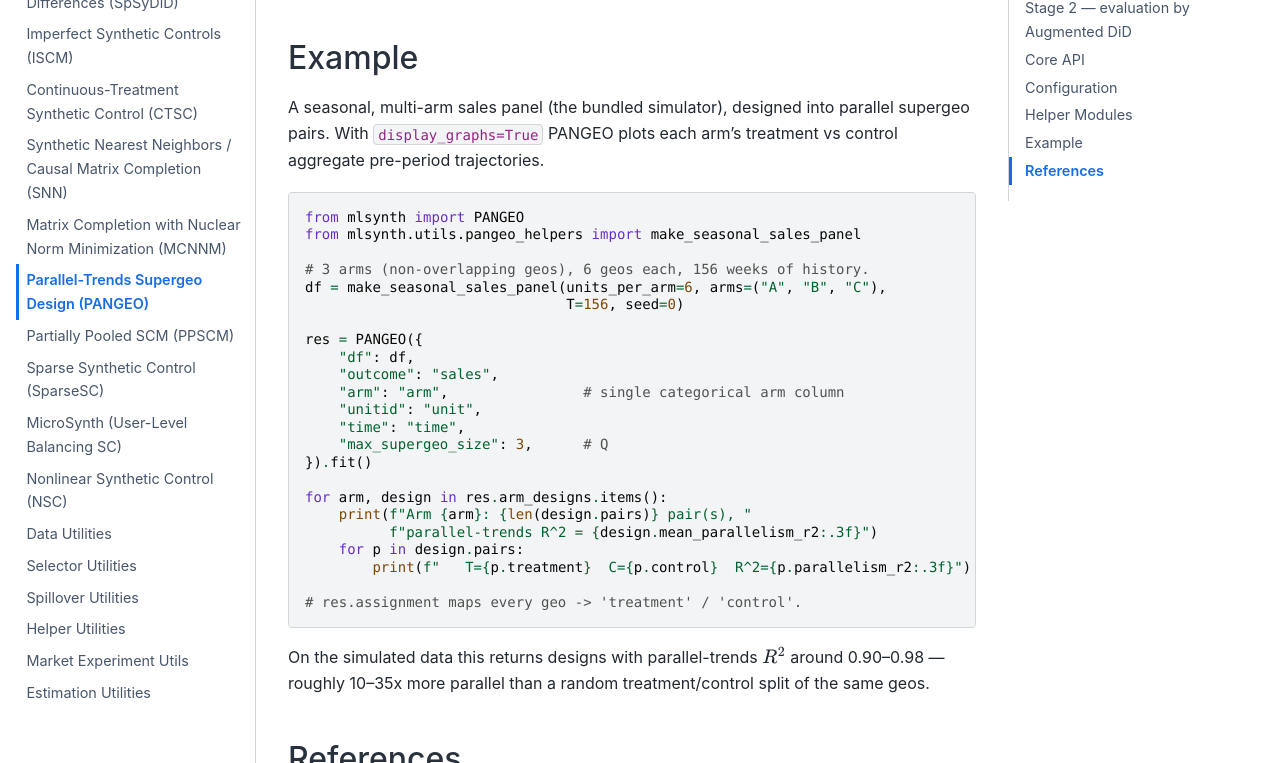
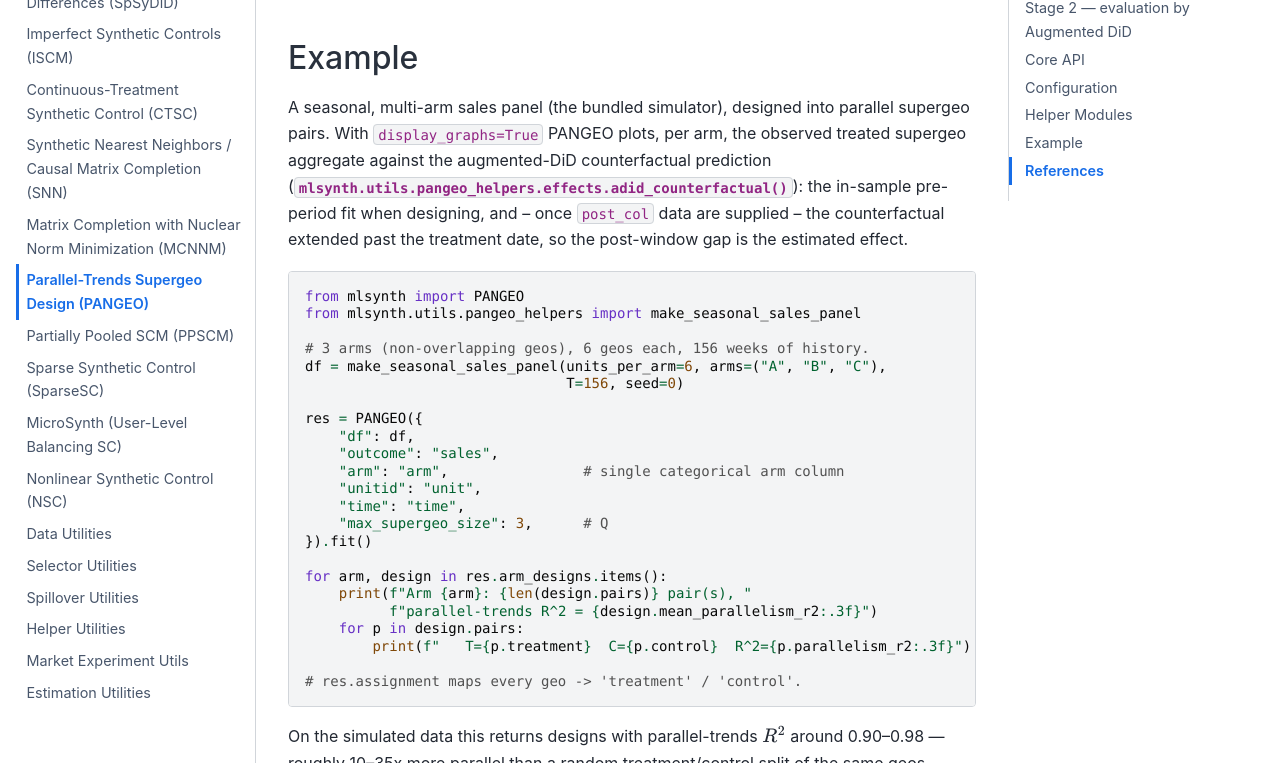
Before and after one commit to jgreathouse9/mlsynth, a Sphinx documentation site: the page built from docs/pangeo.rst, in a window 1280 px wide and 900 px high, scrolled down 11228 px, cut to the strip 137-900 px from the top of the window. Built offline with Sphinx 7.4.7 and the Sphinx Book theme 1.1.4, drawn with Linux system fonts in a browser that asks for light colours; pages that are not in the unit, such as notebooks, are missing from menus.

Commit message:
Add files via upload

```diff
--- a/docs/pangeo.rst
+++ b/docs/pangeo.rst
@@ -589,8 +589,12 @@ Example
 -------
 
 A seasonal, multi-arm sales panel (the bundled simulator), designed into
-parallel supergeo pairs. With ``display_graphs=True`` PANGEO plots each
-arm's treatment vs control aggregate pre-period trajectories.
+parallel supergeo pairs. With ``display_graphs=True`` PANGEO plots, per arm,
+the observed treated supergeo aggregate against the augmented-DiD
+counterfactual prediction (:func:`mlsynth.utils.pangeo_helpers.effects.adid_counterfactual`):
+the in-sample pre-period fit when designing, and -- once ``post_col`` data
+are supplied -- the counterfactual extended past the treatment date, so the
+post-window gap is the estimated effect.
 
 .. code-block:: python
 
```
